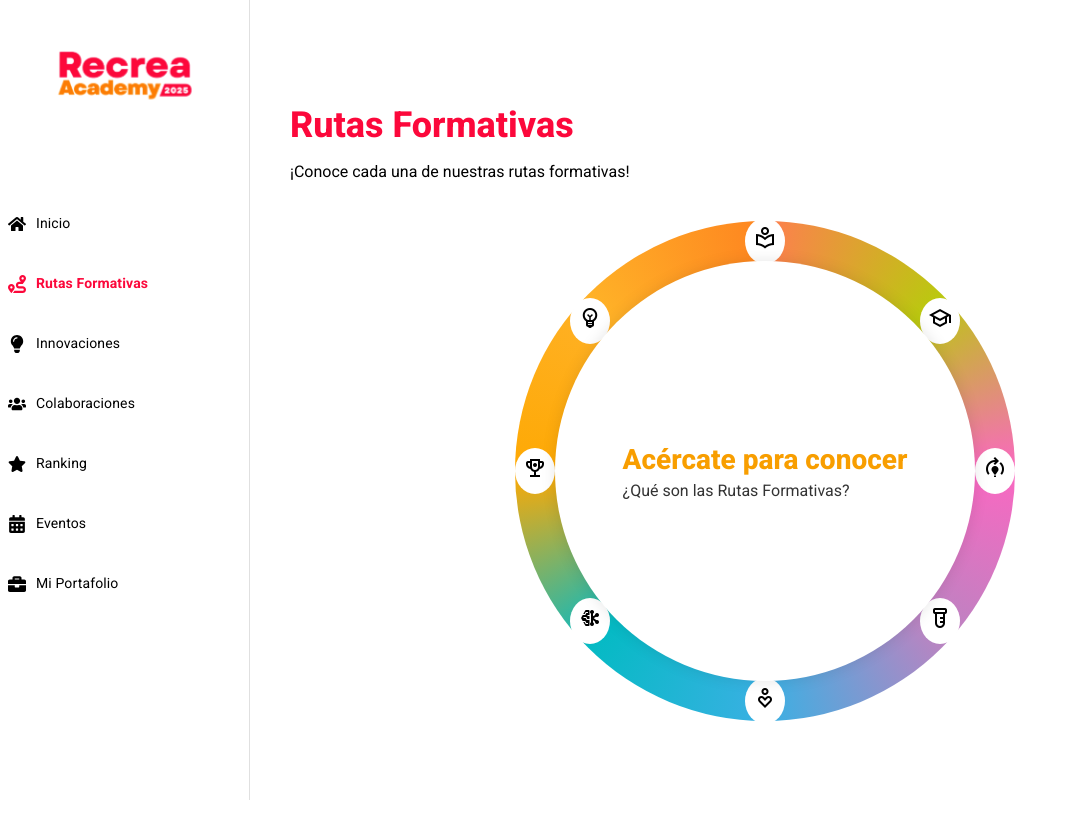
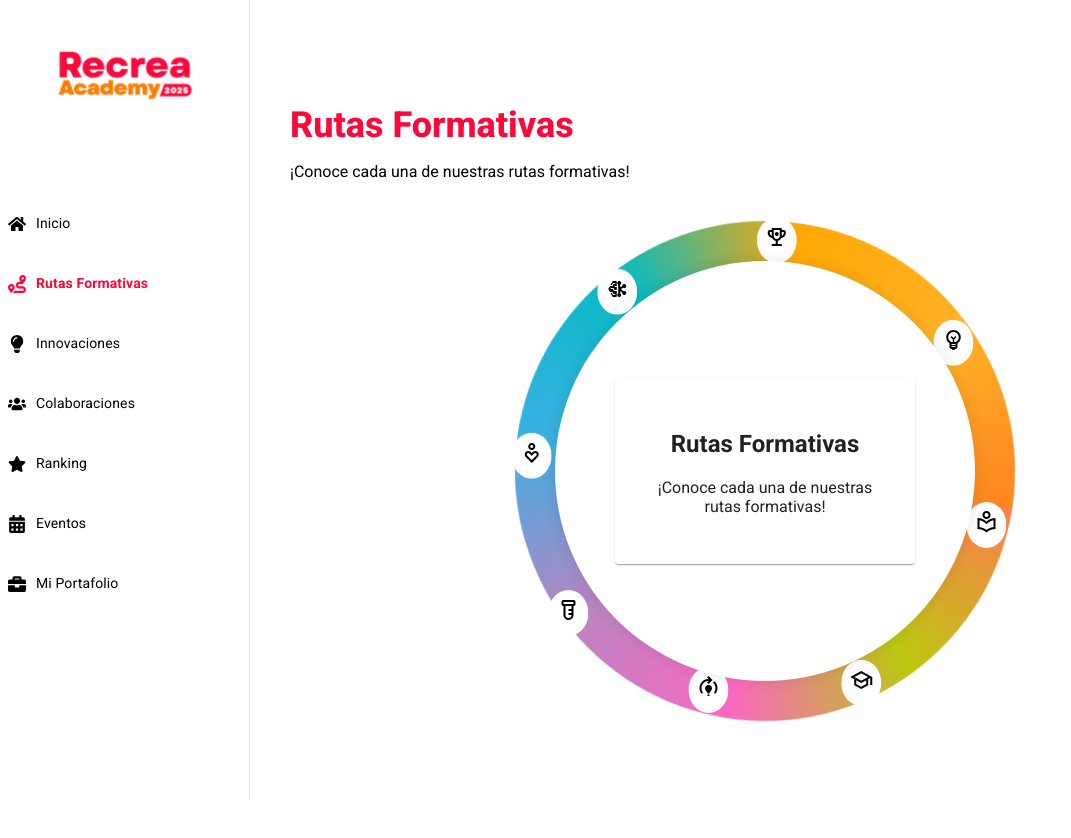
Before and after one commit to aleyrasg/RecreaAcademy, a React (Vite) app in the folder recreaacademy/: page /rutas-formativas in a window 1280 px wide. Shown: the top 838 px of the page, without its empty margins (0-1071 px from the left). Built offline with nearby package versions, Linux system fonts and the light colour scheme.

Commit message:
Rutas Formativas card y colaboraciones

```diff
--- a/recreaacademy/src/components/Layout/Layout.css
+++ b/recreaacademy/src/components/Layout/Layout.css
@@ -1,5 +1,8 @@
 /* src/components/Layout.css */
-
+.rutas-formativas-header
+{
+  text-align: left;
+}
 .main-content {
     margin-left: 250px; /* Igual al ancho del sidebar */
     padding: 40px 0;    /* Quitamos padding lateral excesivo */
@@ -27,10 +30,10 @@
   .main-content p
   {
     font-family: 'Roboto', sans-serif;
-    text-align: left;
+
   }
   .main-content h2
   {
     font-family: 'Roboto', sans-serif;
-    text-align: left;
+
   }
--- a/recreaacademy/src/pages/Colaboraciones/Colaboraciones.jsx
+++ b/recreaacademy/src/pages/Colaboraciones/Colaboraciones.jsx
@@ -1,13 +1,46 @@
-import React from 'react'
-import Layout from '../../components/Layout/Layout'
+import React from 'react';
+import Layout from '../../components/Layout/Layout'; // Ajusta si la ruta cambia
+import './Colaboraciones.css';
 
-function Colaboraciones() {
+const proyectos = [
+  {
+    titulo: 'Red de Docentes',
+    descripcion: 'Conecta con docentes de otras zonas escolares y genera proyectos compartidos.',
+    boton: 'Ver proyecto',
+  },
+  {
+    titulo: 'Laboratorio de Innovación',
+    descripcion: 'Crea soluciones educativas junto a expertos en tecnología y pedagogía.',
+    boton: 'Explorar laboratorio',
+  },
+  {
+    titulo: 'Proyectos entre Escuelas',
+    descripcion: 'Desarrolla propuestas entre escuelas para transformar la enseñanza.',
+    boton: 'Colaborar',
+  },
+];
+
+const Colaboraciones = () => {
   return (
     <Layout>
-      <h1>Colaboraciones</h1>
-      {/* Aquí iría el contenido adicional */}
+      <div className="colaboraciones-wrapper">
+        <h1 className="colaboraciones-title">Colaboraciones</h1>
+        <p className="colaboraciones-subtitle">
+          Súmate a proyectos reales con impacto en el aula y tu comunidad educativa.
+        </p>
+
+        <div className="cards-container">
+          {proyectos.map((item, index) => (
+            <div className="card" key={index}>
+              <h3>{item.titulo}</h3>
+              <p>{item.descripcion}</p>
+              <button>{item.boton}</button>
+            </div>
+          ))}
+        </div>
+      </div>
     </Layout>
-  )
-}
+  );
+};
 
-export default Colaboraciones
+export default Colaboraciones;
--- a/recreaacademy/src/pages/RutasFormativas/RutasFormativas.css
+++ b/recreaacademy/src/pages/RutasFormativas/RutasFormativas.css
@@ -32,22 +32,27 @@
   background-color: white;
   border-radius: 50%;
   padding: 8px;
-    animation: normal;
+  animation: rotate-reverse 20s linear infinite; /* Nueva animación */
 }
 
-  .icon:nth-child(1) { top: 4%; left: 50%; transform: translate(-50%, -50%); }
+.icon:nth-child(1) { top: 0%; left: 50%; transform: translate(-50%, -50%); }
 .icon:nth-child(2) { top: 20%; left: 85%; transform: translate(-50%, -50%); }
-  .icon:nth-child(3) { top: 50%; left: 96%; transform: translate(-50%, -50%); }
-  .icon:nth-child(4) { top: 80%; left: 85%; transform: translate(-50%, -50%); }
-  .icon:nth-child(5) { top: 96%; left: 50%; transform: translate(-50%, -50%); }
+.icon:nth-child(3) { top: 50%; left: 91%; transform: translate(-50%, -50%); }
+.icon:nth-child(4) { top: 80%; left: 80%; transform: translate(-50%, -50%); }
+.icon:nth-child(5) { top: 92%; left: 50%; transform: translate(-50%, -50%); }
 .icon:nth-child(6) { top: 80%; left: 15%; transform: translate(-50%, -50%); }
-  .icon:nth-child(7) { top: 50%; left: 4%; transform: translate(-50%, -50%); }
-  .icon:nth-child(8) { top: 20%; left: 15%; transform: translate(-50%, -50%); }
+.icon:nth-child(7) { top: 50%; left: 0%; transform: translate(-50%, -50%); }
+.icon:nth-child(8) { top: 12%; left: 15%; transform: translate(-50%, -50%); }
 
-  /* @keyframes rotate {
+@keyframes rotate {
   from { transform: rotate(0deg); }
   to   { transform: rotate(360deg); }
-  } */
+}
+
+@keyframes rotate-reverse {
+  from { transform: rotate(0deg); }
+  to   { transform: rotate(-360deg); }
+}
 
 .center-circle {
   width: 420px;
@@ -82,3 +87,43 @@
   margin: 5px 0 0;
   color: #333;
 }
+.card-content
+{
+  text-align: center;
+}
+.flip-card {
+  width: 300px;
+  height: 200px;
+  perspective: 1000px;
+}
+
+.flip-card-inner {
+  width: 100%;
+  height: 100%;
+  position: relative;
+  transition: transform 0.6s;
+  transform-style: preserve-3d;
+}
+
+.flipped .flip-card-inner {
+  transform: rotateY(180deg);
+}
+
+.flip-card-front,
+.flip-card-back {
+  width: 100%;
+  height: 100%;
+  position: absolute;
+  backface-visibility: hidden;
+  display: flex;
+  align-items: center;
+  justify-content: center;
+}
+
+.flip-card-back {
+  transform: rotateY(180deg);
+}
+.icon.active {
+  box-shadow: 0 0 10px #f89e00;
+  transform: scale(1.1);
+}
--- a/recreaacademy/src/pages/RutasFormativas/RutasFormativas.jsx
+++ b/recreaacademy/src/pages/RutasFormativas/RutasFormativas.jsx
@@ -1,55 +1,62 @@
-import React from "react";
+import React, { useState } from "react";
 import Layout from "../../components/Layout/Layout";
 import "./RutasFormativas.css";
-import {
-  FaBook,
-  FaGraduationCap,
-  FaFire,
-  FaTrophy,
-  FaTools,
-  FaHeart,
-  FaVial,
-  FaUserGraduate,
-} from "react-icons/fa";
+import Card from '@mui/material/Card';
+
+const iconos = [
+  { icon: "local_library", title: "Biblioteca", description: "Accede a contenido educativo digital" },
+  { icon: "school", title: "Escuela", description: "Formación continua para docentes" },
+  { icon: "model_training", title: "Entrenamiento", description: "Capacitación práctica en nuevas tecnologías" },
+  { icon: "labs", title: "Laboratorio", description: "Espacios para experimentar e innovar" },
+  { icon: "digital_wellbeing", title: "Bienestar Digital", description: "Equilibrio y salud en el entorno digital" },
+  { icon: "network_intel_node", title: "Redes", description: "Conecta con otros docentes y comparte" },
+  { icon: "rewarded_ads", title: "Reconocimientos", description: "Premios por participación y logros" },
+  { icon: "emoji_objects", title: "Ideas", description: "Inspírate con buenas prácticas educativas" },
+];
 
 function RutasFormativas() {
+  const [selectedIndex, setSelectedIndex] = useState(null);
+
   return (
     <Layout>
-      <h1>Rutas Formativas</h1>
-      <p>¡Conoce cada una de nuestras rutas formativas!</p>
+      <div className="rutas-formativas-header">
+        <h1>Rutas Formativas</h1>
+        <p>¡Conoce cada una de nuestras rutas formativas!</p>
+      </div>
 
       <div className="rotating-circle-container">
         <div className="rotating-circle">
-          <div className="icon">
-            <span className="material-symbols-outlined">local_library</span>
-          </div>
-          <div className="icon">
-            <span className="material-symbols-outlined">school</span>
-          </div>
-          <div className="icon">
-            <span className="material-symbols-outlined">model_training</span>
-          </div>
-          <div className="icon">
-            <span className="material-symbols-outlined">labs</span>
-          </div>
-          <div className="icon">
-            <span className="material-symbols-outlined">digital_wellbeing</span>
-          </div>
-          <div className="icon">
-            <span className="material-symbols-outlined">network_intel_node</span>
-          </div>
-          <div className="icon">
-            <span className="material-symbols-outlined">rewarded_ads</span>
-          </div>
-          <div className="icon">
-            <span className="material-symbols-outlined">emoji_objects</span>
-          </div>
+          {iconos.map((item, index) => (
+            <div
+              key={index}
+              className={`icon ${selectedIndex === index ? 'active' : ''}`}
+              onClick={() => setSelectedIndex(index)}
+            >
+              <span className="material-symbols-outlined">{item.icon}</span>
+            </div>
+          ))}
         </div>
 
         <div className="center-circle">
-          <div className="center-text">
-            <h2>Acércate para conocer</h2>
-            <p>¿Qué son las Rutas Formativas?</p>
+          <div className={`flip-card ${selectedIndex !== null ? 'flipped' : ''}`}>
+            <div className="flip-card-inner">
+              <div className="flip-card-front">
+                <Card className="card" sx={{ maxWidth: 300 }}>
+                  <div className="card-content">
+                    <h2>Rutas Formativas</h2>
+                    <p>¡Conoce cada una de nuestras rutas formativas!</p>
+                  </div>
+                </Card>
+              </div>
+              <div className="flip-card-back">
+                <Card className="card" sx={{ maxWidth: 300 }}>
+                  <div className="card-content">
+                    <h2>{selectedIndex !== null ? iconos[selectedIndex].title : ''}</h2>
+                    <p>{selectedIndex !== null ? iconos[selectedIndex].description : ''}</p>
+                  </div>
+                </Card>
+              </div>
+            </div>
           </div>
         </div>
       </div>
```
Also changed, not shown: recreaacademy/src/pages/Colaboraciones/Colaboraciones.css (added). Lines whose indentation alone changed are shown as unchanged.
